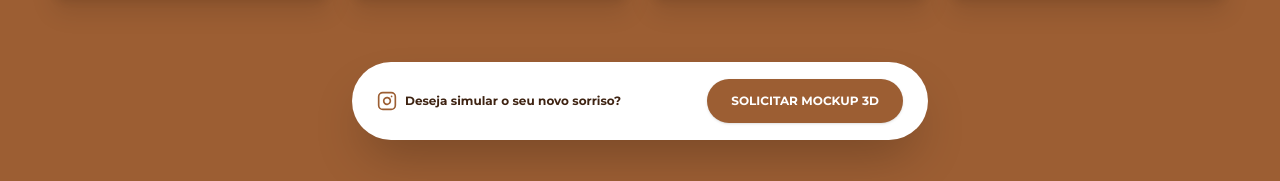
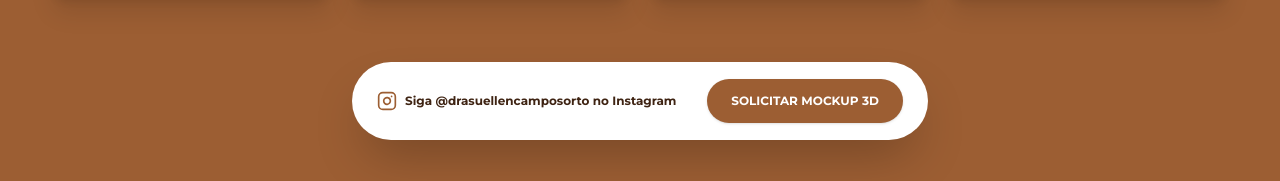
Before and after one commit to Kooda8809/drasuellen.com.br, a React (Vite) app: page / in a window 1280 px wide. Shown: the part 4195-4376 px from the top of the page. Built offline with nearby package versions, Linux system fonts and the light colour scheme; a web font is replaced by a local one.

Commit message:
feat: Update official Instagram link and WhatsApp contact number +55 92 9423-5393

```diff
--- a/index.html
+++ b/index.html
@@ -30,7 +30,10 @@
       "name": "Dra. Suellen Campos — Odontologia Estética",
       "image": "https://drasuellen.com.br/images/hero_new.avif",
       "description": "Odontologia estética e reabilitação oral em Manaus. Facetas, implantes e planejamento digital 3D.",
-      "telephone": "+55-92-99999-9999",
+      "telephone": "+55-92-9423-5393",
+      "sameAs": [
+        "https://www.instagram.com/drasuellencamposorto/"
+      ],
       "address": {
         "@type": "PostalAddress",
         "addressLocality": "Manaus",
--- a/src/components/Footer.tsx
+++ b/src/components/Footer.tsx
@@ -1,7 +1,9 @@
 import React from 'react';
-import { Instagram, MessageCircle, MapPin } from 'lucide-react';
+import { Instagram, MessageCircle, MapPin, Phone } from 'lucide-react';
 
 export const Footer: React.FC = () => {
+  const whatsappNumber = import.meta.env.VITE_WHATSAPP_NUMBER || '559294235393';
+
   return (
     <footer className="bg-espresso text-cream border-t border-white/10 py-12 sm:py-16">
       <div className="max-w-7xl mx-auto px-5 sm:px-8 lg:px-12">
@@ -44,23 +46,27 @@ export const Footer: React.FC = () => {
                 <MapPin className="w-4 h-4 text-accent shrink-0" />
                 <span>Manaus — AM • Atendimento com Hora Marcada</span>
               </div>
+              <div className="flex items-center space-x-2">
+                <Phone className="w-4 h-4 text-accent shrink-0" />
+                <span>+55 (92) 9423-5393</span>
+              </div>
               <div className="flex items-center space-x-3 pt-2">
                 <a
-                  href="https://instagram.com"
+                  href="https://www.instagram.com/drasuellencamposorto/"
                   target="_blank"
                   rel="noopener noreferrer"
                   className="px-4 py-2.5 min-h-[44px] rounded-full bg-white/10 hover:bg-primary transition-all text-white flex items-center space-x-2 font-bold"
-                  aria-label="Instagram"
+                  aria-label="Instagram da Dra. Suellen Campos"
                 >
                   <Instagram className="w-4 h-4 text-accent" />
                   <span className="text-[11px] uppercase tracking-wider">Instagram</span>
                 </a>
                 <a
-                  href={`https://wa.me/${import.meta.env.VITE_WHATSAPP_NUMBER || '5592999999999'}`}
+                  href={`https://wa.me/${whatsappNumber}?text=${encodeURIComponent('Olá, Dra. Suellen! Gostaria de agendar uma avaliação.')}`}
                   target="_blank"
                   rel="noopener noreferrer"
                   className="px-4 py-2.5 min-h-[44px] rounded-full bg-white/10 hover:bg-primary transition-all text-white flex items-center space-x-2 font-bold"
-                  aria-label="WhatsApp"
+                  aria-label="WhatsApp da Dra. Suellen Campos"
                 >
                   <MessageCircle className="w-4 h-4 text-accent" />
                   <span className="text-[11px] uppercase tracking-wider">WhatsApp</span>
--- a/src/components/ResultsSection.tsx
+++ b/src/components/ResultsSection.tsx
@@ -128,18 +128,23 @@ export const ResultsSection: React.FC<ResultsSectionProps> = ({ onOpenModal }) =
           </AnimatePresence>
         </div>
 
-        {/* Bottom CTA Banner */}
+        {/* Bottom CTA Banner with Official Instagram Link */}
         <div className="mt-12 sm:mt-16 text-center">
           <div className="max-w-xl mx-auto p-4 bg-[#FFFFFF] rounded-2xl sm:rounded-full shadow-2xl border border-white/40 flex flex-col sm:flex-row items-center justify-between text-[#3E2312] gap-3 px-6">
-            <div className="flex items-center space-x-2 text-left">
+            <a
+              href="https://www.instagram.com/drasuellencamposorto/"
+              target="_blank"
+              rel="noopener noreferrer"
+              className="flex items-center space-x-2 text-left hover:text-[#9C5E33] transition-colors"
+            >
               <Instagram className="w-5 h-5 text-[#9C5E33] shrink-0" />
               <span className="text-xs font-bold text-[#3E2312]">
-                Deseja simular o seu novo sorriso?
+                Siga @drasuellencamposorto no Instagram
               </span>
-            </div>
+            </a>
             <button
               onClick={onOpenModal}
-              className="w-full sm:w-auto min-h-[44px] px-6 py-3 bg-[#9C5E33] hover:bg-[#3E2312] text-white hover:text-[#FCE794] font-bold text-xs uppercase tracking-editorial rounded-full transition-all duration-300 shadow flex items-center justify-center"
+              className="w-full sm:w-auto min-h-[44px] px-6 py-3 bg-[#9C5E33] hover:bg-[#3E2312] text-white hover:text-[#FCE794] font-bold text-xs uppercase tracking-editorial rounded-full transition-all duration-300 shadow flex items-center justify-center shrink-0"
             >
               SOLICITAR MOCKUP 3D
             </button>
```
